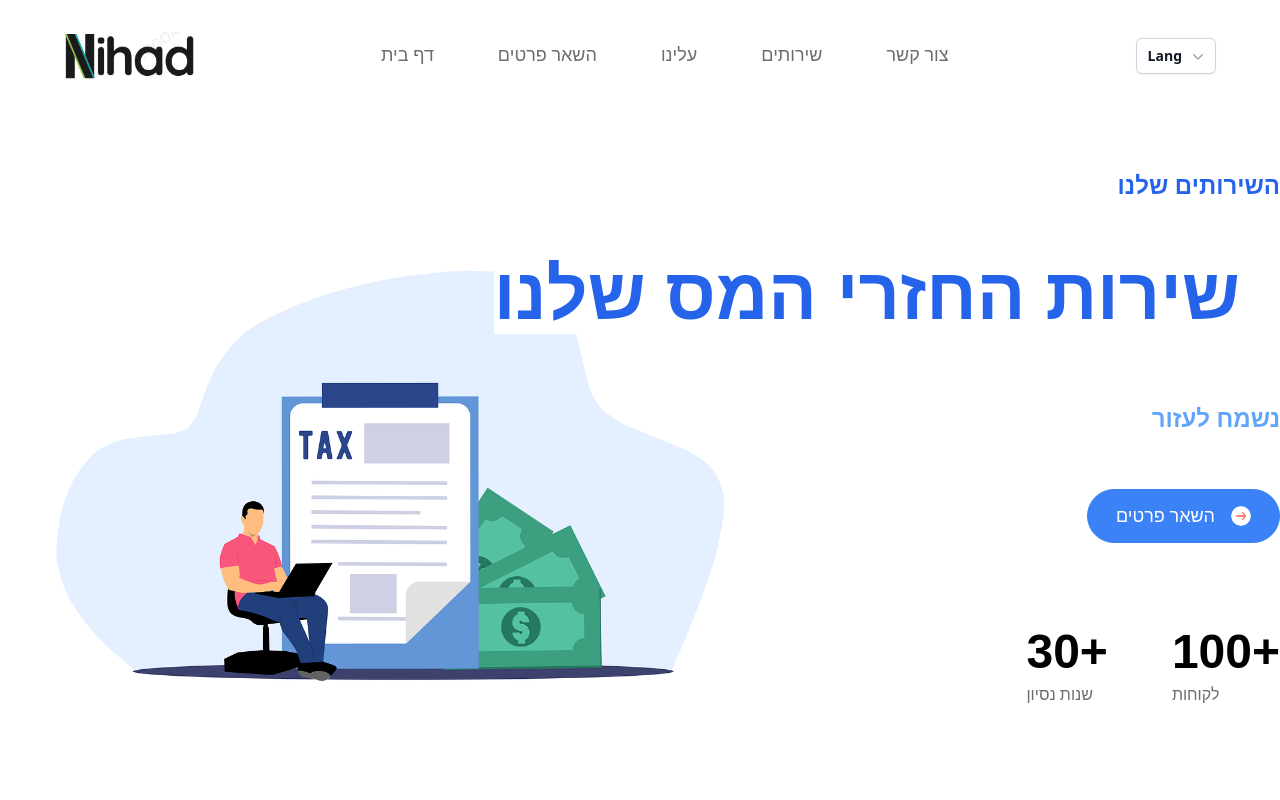
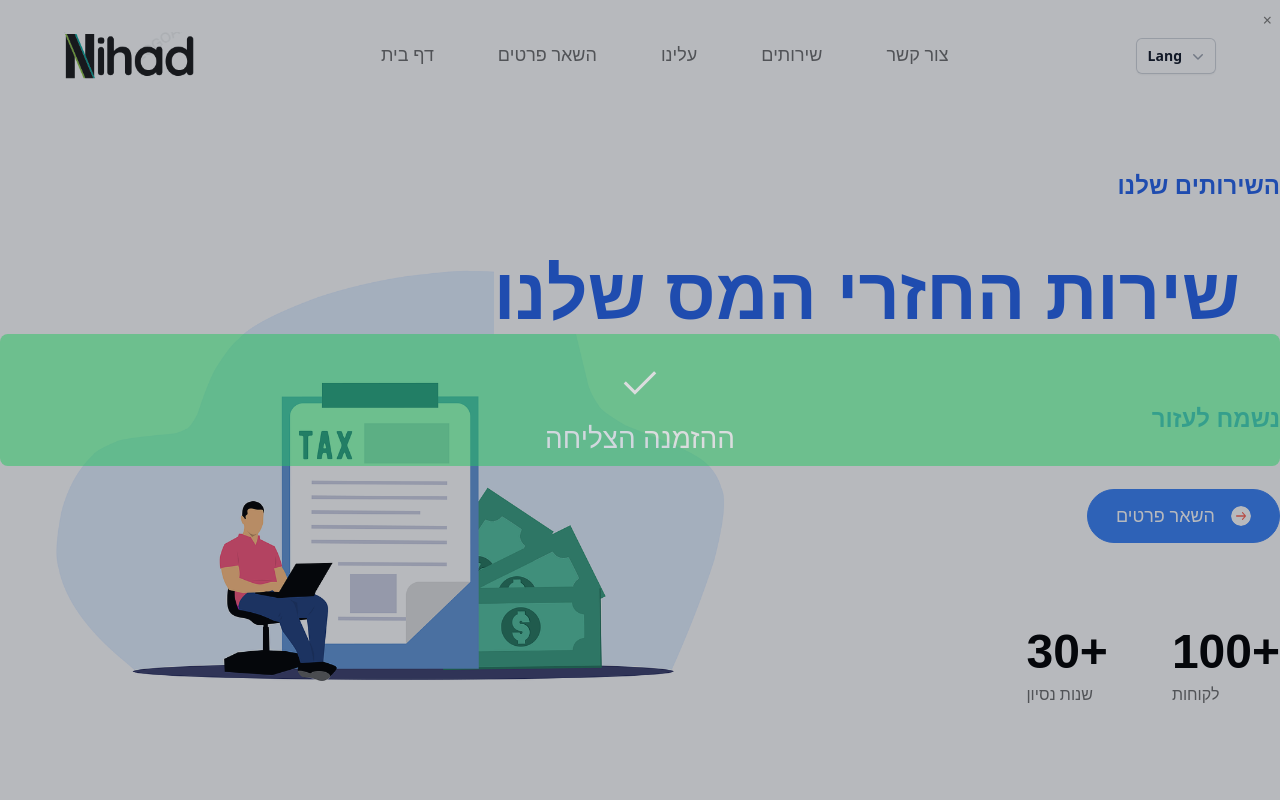
Before and after one commit to orwah16/TaxApp, a React (Vite) app: page / in a window 1280 px wide. Shown: the top 800 px of the page. Built offline with nearby package versions, Linux system fonts and the light colour scheme; a web font is replaced by a local one.

Commit message:
modal fixed and looking good

```diff
--- a/API.ts
+++ b/API.ts
@@ -34,14 +34,17 @@ export const updateUsers = async (client: ClientInfo) => {
         console.log(response)
         if (response.status === 200) {
           console.log(response.status)
-          return response.json();
+          console.log(response.json())
+          return true;
         } else {
-          throw 'Error updating clients'
+          // throw 'Error updating clients'
+          return false;
         }
       }).then((data) => {
           console.log(data);
       });
   } catch(error){
     console.log("issue with backend")
+    return false;
   }
 }
--- a/src/components/ResultModal.tsx
+++ b/src/components/ResultModal.tsx
@@ -1,27 +1,40 @@
+
+
 type ModalProps = {
-    visible: boolean;
-    result: string;
-    handleClose: () => void;
+  isVisible: boolean;
+  result: string;
+  handleClose: () => void;
 };
 
-export const ResultModal: React.FC<ModalProps>  = ({visible, result, handleClose}) => {
+export const ResultModal: React.FC<ModalProps> = ({ isVisible, result, handleClose }) => {
+  isVisible = true
   return (
-    <div className="flex-1 justify-center items-center bg-opacity-50">
-      <div className={result!=="-1"?"w-full bg-red-600 rounded-lg p-5 justify-center flex-row items-center":
-        "w-full bg-green-500 rounded-lg p-5 justify-center flex-row items-center"}>
-        {result!=="-1"?
-          <svg>
-            <link rel="stylesheet" href="https://fonts.googleapis.com/css2?family=Material+Symbols+Outlined:opsz,wght,FILL,GRAD@20..48,100..700,0..1,-50..200&icon_names=check" />
-          </svg>
-        :
-          <svg>
-            <link rel="stylesheet" href="https://fonts.googleapis.com/css2?family=Material+Symbols+Outlined:opsz,wght,FILL,GRAD@20..48,100..700,0..1,-50..200&icon_names=priority_high" />
-          </svg>
-        }
-        <p className="text-3xl text-black">
-          {result!=="-1"? "ההזמנה הצליחה": "ההזמנה נכשלה"}
+
+    <div
+      className={`${
+        isVisible ? 'fixed inset-0 z-50 flex justify-center items-center bg-gray-900 bg-opacity-30' : 'hidden'
+      }`}
+    >
+      <div
+        className={`${
+          result !== "-1" ? "w-screen bg-green-500 rounded-lg p-5 flex flex-col items-center justify-center opacity-50 pb-1" : "w-screen bg-red-600 rounded-lg p-5 flex flex-col items-center justify-center"
+        }`}
+      >
+        <button
+          onClick={handleClose}
+          className="absolute top-2 right-2 text-black"
+        >
+          &times;
+        </button>
+        {result !== "-1" ? (
+            <span className="material-symbols-outlined text-4xl text-white"> check </span>
+        ) : (
+            <span className="material-symbols-outlined text-4xl text-white"> priority_high </span>
+        )}
+        <p className="text-3xl text-white flex justify-center items-center text-center">
+          {result !== "-1" ? "ההזמנה הצליחה" : "ההזמנה נכשלה"}
         </p>
       </div>
     </div>
-  )
-}
+  );
+};
--- a/src/index.css
+++ b/src/index.css
@@ -1,5 +1,8 @@
 @import url("https://fonts.googleapis.com/css2?family=Montserrat:wght@100;200;300;400;500;600;700;800;900&family=Palanquin:wght@100;200;300;400;500;600;700&display=swap");
 @import url("https://fonts.googleapis.com/css2?family=Palanquin:wght@100;200;300;400;500;600;700&display=swap");
+@import url("https://fonts.googleapis.com/css2?family=Material+Symbols+Outlined:opsz,wght,FILL,GRAD@20..48,100..700,0..1,-50..200&icon_names=priority_high");
+@import url("https://fonts.googleapis.com/css2?family=Material+Symbols+Outlined:opsz,wght,FILL,GRAD@20..48,100..700,0..1,-50..200&icon_names=check");
+
 
 @tailwind base;
 @tailwind components;
--- a/src/sections/userInfo.tsx
+++ b/src/sections/userInfo.tsx
@@ -1,6 +1,6 @@
 import { useLocale } from '../LocaleContext';
 import {FormattedMessage} from "react-intl";
-import { useState } from 'react';
+import { useState,useEffect } from 'react';
 import  arrowRight  from "../assets/icons/arrow-right.svg";
 import Button from "../components/Button";
 import {ClientInfo} from "../../types"
@@ -17,7 +17,8 @@ function userInfo() {
   const [ typeOfEmployment, setTypeOfEmployment ] = useState("")
   const [ taxPayer, setTaxPayer ] = useState("")
   const [ income, setIncome ] = useState("")
-
+  const [ visible, setVisibility] = useState(false)
+  const [ result, setResult] = useState("")
   const saveUser = () => {
     console.log("saveUser function")
     const data:ClientInfo = {
@@ -27,11 +28,28 @@ function userInfo() {
       typeOfEmployment: typeOfEmployment,
       income: income
     }
-    updateUsers(data)
+    updateUsers(data).then((response) => {
+      if(response != false && response != undefined){
+        setVisibility(true)
+        setResult("1")
+      }else{
+        setVisibility(false)
+        setResult("-1")
+      }
+    })
   }
+  useEffect(() => {
+    console.log("modal open")
+  }, [visible]);
 
+  const handle_close = () => {
+    setVisibility(false)
+  }
   return (
+
     <section className="flex justify-center items-center text-right">
+  <ResultModal isVisible={visible} result={result} handleClose={handle_close}></ResultModal>
+
       <div className="flex flex-col items-center">
       <h1 className="flex justify-center my-10 mx-0 text-4xl text-black text-center font-palanquin text-[72px] max-sm:text-[50px]
        font-bold">
@@ -40,6 +58,9 @@ function userInfo() {
 
           </span>
         </h1>
+
+
+
   <form onSubmit={(e) => e.preventDefault()} className="w-full max-w-lg">
 
   <div className="flex flex-wrap -mx-3 mb-6">
@@ -96,6 +117,7 @@ function userInfo() {
 
   </div>
 </section>
+
   )
 }
 
```
